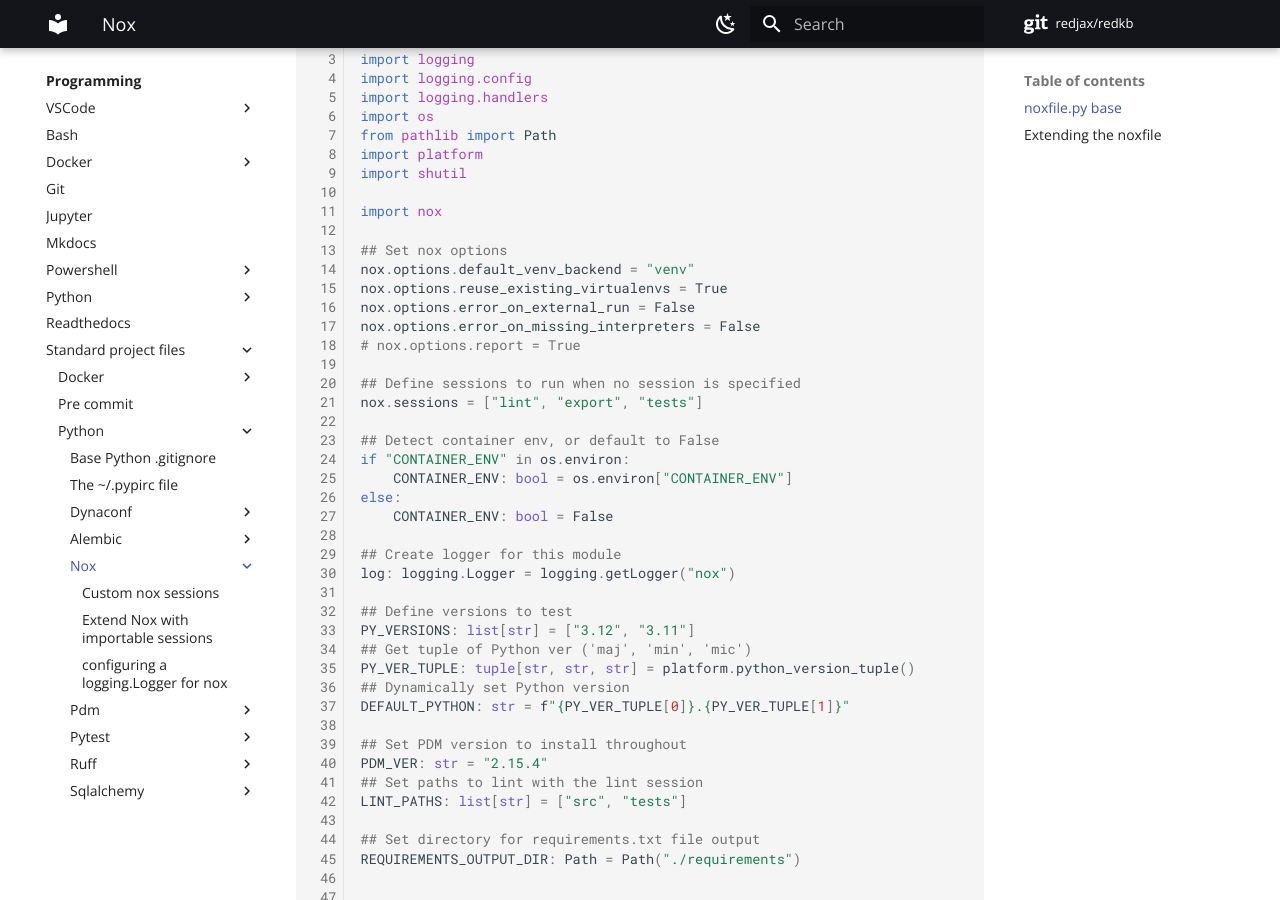
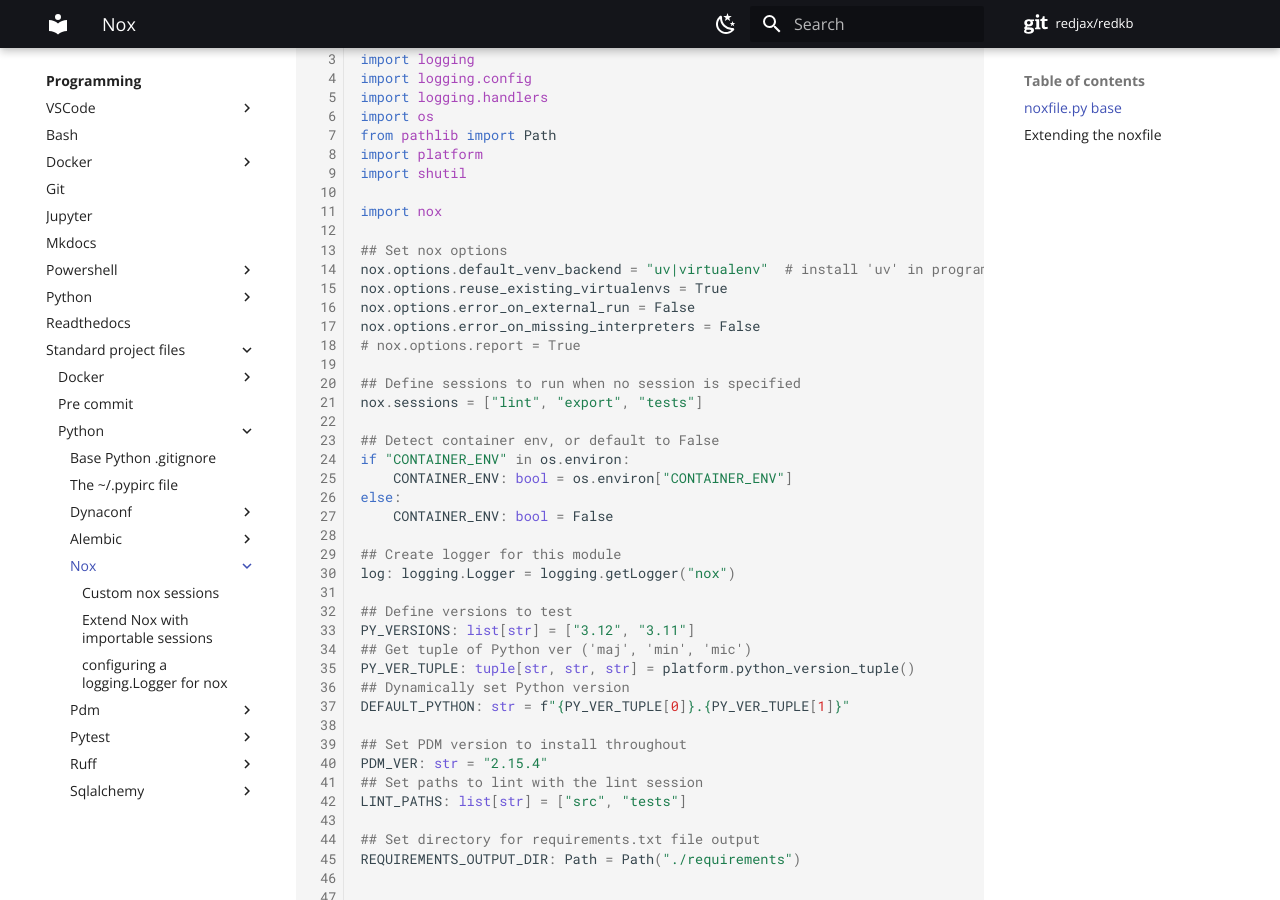
Before and after one commit to redjax/redkb, an MkDocs documentation site: the page built from docs/programming/standard-project-files/python/nox/index.md, in a window 1280 px wide and 900 px high, scrolled down 807 px. Built offline with MkDocs 1.6.1 and Material for MkDocs 9.7.7, drawn with Linux system fonts in a browser that asks for light colours; comment, search, counter and statistics services are not loaded.

Commit message:
Update index.md

```diff
--- a/docs/programming/standard-project-files/python/nox/index.md
+++ b/docs/programming/standard-project-files/python/nox/index.md
@@ -37,7 +37,7 @@ import shutil
 import nox
 
 ## Set nox options
-nox.options.default_venv_backend = "venv"
+nox.options.default_venv_backend = "uv|virtualenv"  # install 'uv' in program's dev dependencies, fallback to virtualenv
 nox.options.reuse_existing_virtualenvs = True
 nox.options.error_on_external_run = False
 nox.options.error_on_missing_interpreters = False
```
